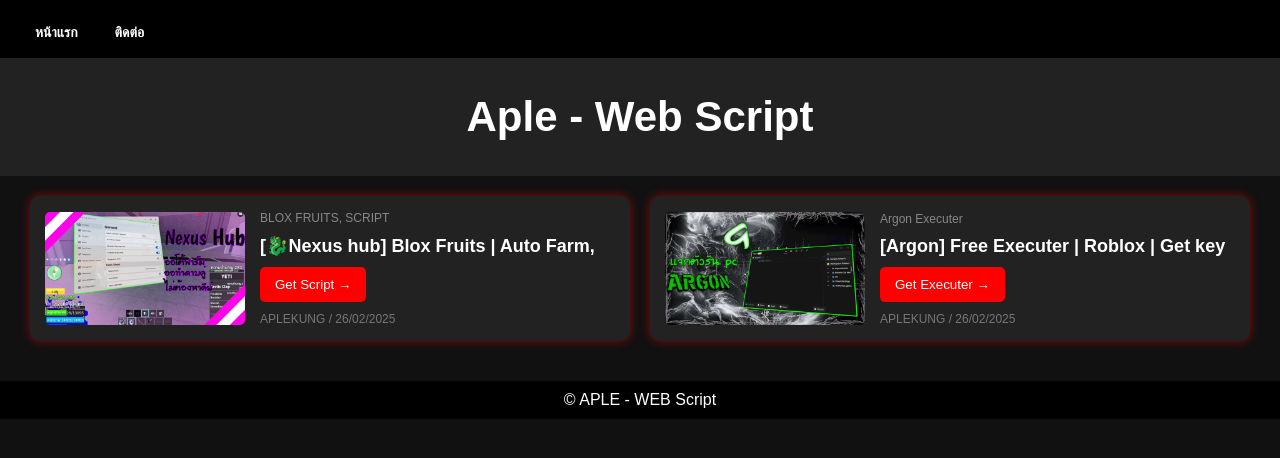
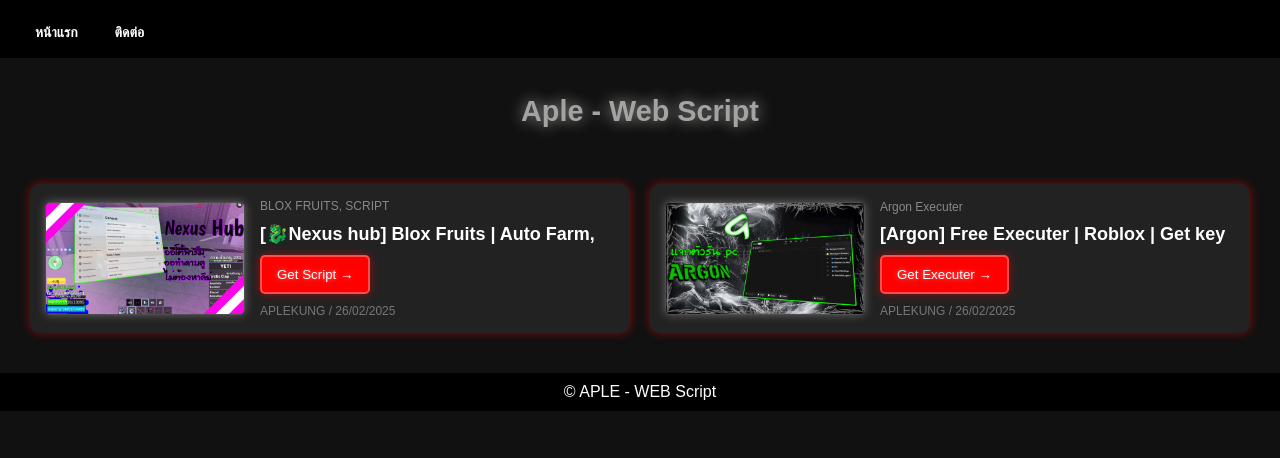
Before and after one commit to aplekung/apleweb, a plain HTML site: page index.html in a window 1280 px wide. Drawn offline with Linux system fonts and the light colour scheme.

Commit message:
Update style.css

```diff
--- a/css/style.css
+++ b/css/style.css
@@ -55,11 +55,29 @@
 }
 
 .hero {
+    color: rgb(163, 163, 159);
+    font-size: 1.2rem;
+    max-width: 600px;
+    margin: 20px auto;
+    text-shadow: 0 0 15px rgba(255, 255, 255, 0.6); /* Glow effect */
     text-align: center;
-    padding: 35px 0;
-    background-color: #222;
-    font-size: 28px;
+    display: flex;
+    flex-direction: column;
+    align-items: center;
+    justify-content: center;
+    padding: 10px;
+    line-height: 1.6;
+    transition: 0.3s ease-in-out;
+    user-select: none;
 }
+
+.hero:hover {
+    text-shadow: 0 0 25px rgba(255, 255, 255, 0.9),
+                 0 0 35px rgba(173, 216, 230, 0.8);
+    color: #ffffff;
+    transform: scale(1.05);
+}
+
 
 .content {
     display: flex;
@@ -86,7 +104,18 @@
     height: auto;
     border-radius: 5px;
     margin-right: 15px;
+    transition: 0.3s ease-in-out;
+    box-shadow: 0 0 10px rgba(255, 255, 255, 0.3);
+    border: 1px solid rgba(255, 255, 255, 0.2); /* ขอบบางๆ */
 }
+
+.card img:hover {
+    transform: scale(1.05);
+    box-shadow: 0 0 20px rgba(255, 255, 255, 0.6),
+                0 0 30px rgba(255, 255, 255, 0.4);
+    border: 1px solid rgba(255, 255, 255, 0.5); /* ขอบชัดขึ้นเมื่อ hover */
+}
+
 
 .card-info {
     flex: 1;
@@ -109,15 +138,22 @@
     background-color: red;
     color: white;
     padding: 10px 15px;
-    border: none;
+    border: 2px solid rgba(255, 255, 255, 0.3);
     cursor: pointer;
     border-radius: 5px;
-    transition: 0.3s;
+    transition: 0.3s ease-in-out;
+    text-shadow: 0 0 5px rgba(255, 255, 255, 0.5);
+    box-shadow: 0 0 10px rgba(255, 0, 0, 0.5);
 }
 
 .btn:hover {
     background-color: darkred;
+    border: 2px solid rgba(255, 255, 255, 0.6);
+    transform: scale(1.08);
+    box-shadow: 0 0 20px rgba(255, 0, 0, 0.8),
+                0 0 30px rgba(255, 0, 0, 0.6);
 }
+
 
 .meta {
     font-size: 12px;
```
